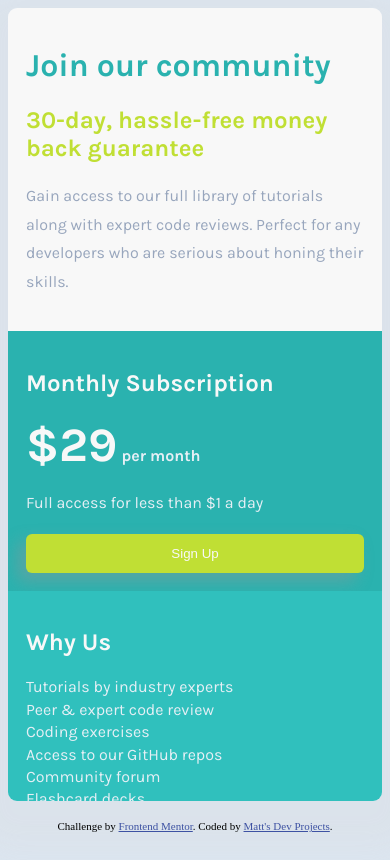
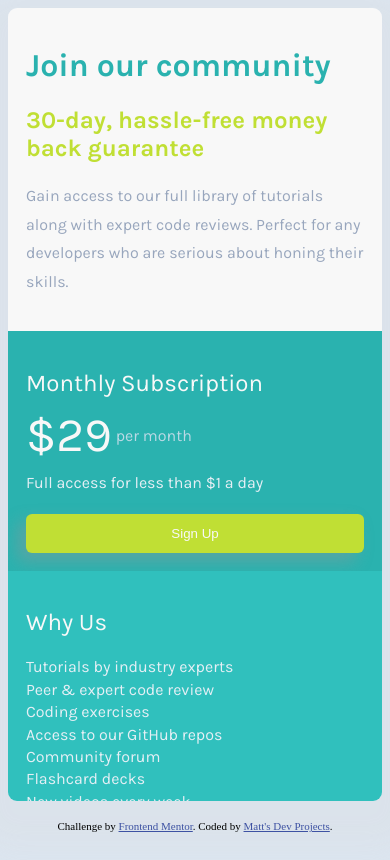
Before and after one commit to Matt-LaRochelle/single-price-grid, a plain HTML site: page index.html in a window 390 px wide. Drawn offline with Linux system fonts and the light colour scheme.

Commit message:
after checking figma

```diff
--- a/style.css
+++ b/style.css
@@ -5,6 +5,7 @@ body {
     flex-direction: column;
     place-content: center;
     height: 100vh;
+    background: rgb(220, 231, 243);
 }
 main {
     display: block;
@@ -16,10 +17,6 @@ main {
     overflow-y: scroll;
     box-shadow: 0px 16px 40px 40px #dadada53;
 }
-body {
-    background: rgb(220, 231, 243);
-}
-
 p {
     line-height: 1.8rem;
 }
@@ -30,6 +27,7 @@ li {
 ul {
     padding: 0;
 }
+
 .top,
 .bottom-left,
 .bottom-right {
@@ -45,7 +43,6 @@ ul {
 .top h2 {
     color: hsl(71, 73%, 54%);
 }
-
 .top p {
     color: hsl(218, 22%, 67%);
 }
@@ -54,32 +51,30 @@ ul {
     display: grid;
     grid-template-columns: repeat(2, 1fr);
 }
-
 .bottom p,
 .bottom li {
     color: hsl(204, 43%, 93%);
 }
-
 .bottom h2 {
     color: #f8f8f8;
+    font-weight: 400;
 }
 
 .bottom-left {
     background-color: hsl(179, 62%, 43%);
 }
 .bottom-left h3 {
-    color: hsl(204, 43%, 93%);
+    color: hsla(205, 44%, 86%, 0.893);
     font-size: 1rem;
+    font-weight: 400;
+    margin-top: -20px;
 }
 .bottom-left h3 span {
     color: #f8f8f8;
     font-size: 3rem;
+    position: relative;
+    top: 10px;
 }
-
-.bottom-right {
-    background-color: hsl(179, 60%, 47%);
-}
-
 .bottom-left button {
     display: block;
     width: 100%;
@@ -89,7 +84,13 @@ ul {
     border-radius: 6px;
     padding: 12px 50px;
     box-shadow: -8px 8px 16px 1px #95959568;
+    /* box-shadow: 0px 4px 4px 20px #82828268; */
 }
+
+.bottom-right {
+    background-color: hsl(179, 60%, 47%);
+}
+
 
 @media screen and (max-width: 580px) {
     .bottom {
@@ -97,8 +98,8 @@ ul {
     }
 
     .top,
-.bottom-left,
-.bottom-right {
-    padding: 18px;
+    .bottom-left,
+    .bottom-right {
+        padding: 18px;
+    }
 }
-}
```
